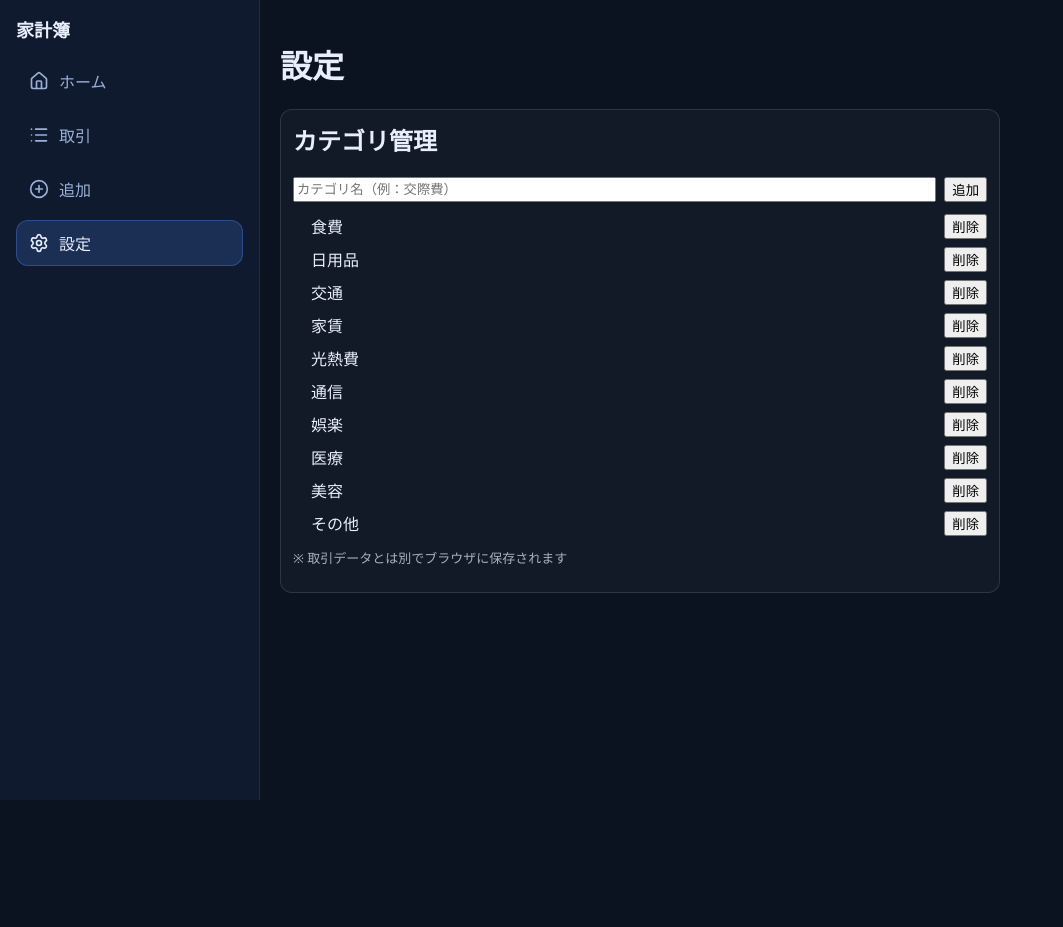
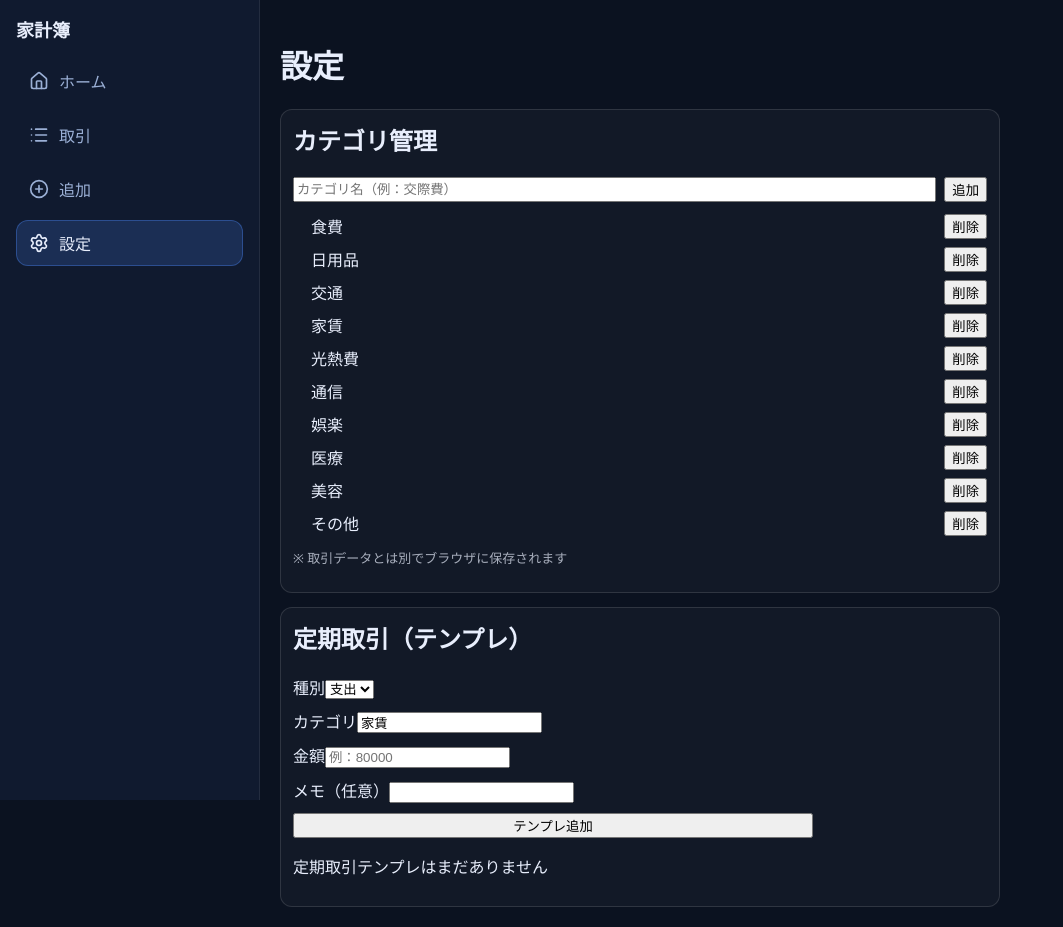
Before and after one commit to yusuketoyoda0716-hash/kakeibo-spa, a React (Vite) app: page /settings in a window 1280 px wide. Shown: the whole page, without its empty margins (0-1063 px from the left). Before the commit the page ends 800 px from the top, so only its background shows below. Built offline with nearby package versions, Linux system fonts and the light colour scheme.

Commit message:
feat: add recurring transactions templates and apply button

```diff
--- a/src/features/dashboard/DashboardPage.jsx
+++ b/src/features/dashboard/DashboardPage.jsx
@@ -1,23 +1,16 @@
-import { useMemo } from "react";
+import { useMemo, useState } from "react";
 import {
   ResponsiveContainer,
   PieChart,
   Pie,
   Tooltip,
   Cell,
-  BarChart,
-  Bar,
-  LineChart,
-  Line,
-  XAxis,
-  YAxis,
-  CartesianGrid,
-  Legend,
 } from "recharts";
 import { useTransactions } from "../transactions/hooks/useTransactions";
+import { useRecurring } from "../settings/hooks/useRecurring";
 
 function thisMonth() {
-  return new Date().toISOString().slice(0, 7); // "YYYY-MM"
+  return new Date().toISOString().slice(0, 7);
 }
 
 function toMonth(dateStr) {
@@ -38,13 +31,18 @@ const COLORS = [
 ];
 
 export default function DashboardPage() {
-  const { transactions } = useTransactions();
+  const { transactions, addTransactions } = useTransactions();
+  const { recurring } = useRecurring();
   const month = thisMonth();
 
+  const [applyMsg, setApplyMsg] = useState("");
+
+  // 今月の取引だけ抽出
   const filtered = useMemo(() => {
     return transactions.filter((t) => toMonth(t.date) === month);
   }, [transactions, month]);
 
+  // サマリー計算
   const summary = useMemo(() => {
     const income = filtered
       .filter((t) => t.type === "income")
@@ -61,6 +59,7 @@ export default function DashboardPage() {
     };
   }, [filtered]);
 
+  // 支出カテゴリ集計
   const byCategory = useMemo(() => {
     const map = new Map();
     for (const t of filtered) {
@@ -72,28 +71,39 @@ export default function DashboardPage() {
       .sort((a, b) => b.value - a.value);
   }, [filtered]);
 
-  const monthly = useMemo(() => {
-    // 全取引を YYYY-MM ごとに集計
-    const map = new Map();
+  // 定期取引を今月に反映
+  const applyRecurringForThisMonth = () => {
+    const monthKey = month;
 
-    for (const t of transactions) {
-      const m = String(t.date || "").slice(0, 7); // YYYY-MM
-      if (!m) continue;
+    const appliedIds = new Set(
+      transactions
+        .filter((t) => t.source === "recurring" && t.appliedMonth === monthKey)
+        .map((t) => t.recurringId)
+    );
 
-      if (!map.has(m)) map.set(m, { month: m, income: 0, expense: 0, balance: 0 });
+    const toAdd = recurring
+      .filter((r) => !appliedIds.has(r.id))
+      .map((r) => ({
+        id: crypto.randomUUID(),
+        date: `${monthKey}-01`,
+        type: r.type,
+        category: r.category,
+        amount: r.amount,
+        note: r.note || "",
+        createdAt: Date.now(),
+        source: "recurring",
+        recurringId: r.id,
+        appliedMonth: monthKey,
+      }));
 
-      const row = map.get(m);
-      if (t.type === "income") row.income += t.amount;
-      if (t.type === "expense") row.expense += t.amount;
+    if (toAdd.length === 0) {
+      setApplyMsg("今月はすでに反映済みです");
+      return;
     }
 
-    const rows = Array.from(map.values()).sort((a, b) => a.month.localeCompare(b.month));
-    for (const r of rows) r.balance = r.income - r.expense;
-
-    // 直近12ヶ月だけに絞る（ポートフォリオ的に見やすい）
-    return rows.slice(-12);
-  }, [transactions]);
-
+    addTransactions(toAdd);
+    setApplyMsg(`今月に ${toAdd.length} 件反映しました`);
+  };
 
   return (
     <div style={{ maxWidth: 900 }}>
@@ -115,6 +125,15 @@ export default function DashboardPage() {
         <Card title="収支" value={`${summary.balance.toLocaleString()}円`} />
       </div>
 
+      {/* 定期取引反映ボタン */}
+      <div style={{ display: "flex", gap: 10, alignItems: "center", marginBottom: 16 }}>
+        <button onClick={applyRecurringForThisMonth}>
+          今月の定期取引を反映
+        </button>
+        <span style={{ opacity: 0.75, fontSize: 13 }}>{applyMsg}</span>
+      </div>
+
+      {/* 円グラフ & ランキング */}
       <div
         style={{
           display: "grid",
@@ -122,7 +141,6 @@ export default function DashboardPage() {
           gap: 16,
         }}
       >
-        {/* 円グラフ */}
         <div
           style={{
             border: "1px solid rgba(255,255,255,0.12)",
@@ -145,7 +163,7 @@ export default function DashboardPage() {
                   <Pie data={byCategory} dataKey="value" nameKey="name">
                     {byCategory.map((entry, index) => (
                       <Cell
-                        key={`cell-${entry.name}`}
+                        key={entry.name}
                         fill={COLORS[index % COLORS.length]}
                       />
                     ))}
@@ -157,7 +175,6 @@ export default function DashboardPage() {
           )}
         </div>
 
-        {/* ランキング */}
         <div
           style={{
             border: "1px solid rgba(255,255,255,0.12)",
@@ -176,7 +193,10 @@ export default function DashboardPage() {
           ) : (
             <ol style={{ margin: 0, paddingLeft: 18, display: "grid", gap: 8 }}>
               {byCategory.slice(0, 8).map((c) => (
-                <li key={c.name} style={{ display: "flex", justifyContent: "space-between" }}>
+                <li
+                  key={c.name}
+                  style={{ display: "flex", justifyContent: "space-between" }}
+                >
                   <span>{c.name}</span>
                   <strong>{c.value.toLocaleString()}円</strong>
                 </li>
@@ -185,16 +205,6 @@ export default function DashboardPage() {
           )}
         </div>
       </div>
-
-      <p style={{ opacity: 0.7, marginTop: 14, fontSize: 13 }}>
-        ※ グラフはポートフォリオ向けに「支出カテゴリ内訳」を可視化しています
-      </p>
-
-      <style>{`
-        @media (max-width: 768px) {
-          .grid2 { grid-template-columns: 1fr; }
-        }
-      `}</style>
     </div>
   );
 }
--- a/src/features/settings/SettingsPage.jsx
+++ b/src/features/settings/SettingsPage.jsx
@@ -1,7 +1,9 @@
 import { useState } from "react";
 import { useCategories } from "./hooks/useCategories";
+import { useRecurring } from "./hooks/useRecurring";
 
 export default function SettingsPage() {
+  // カテゴリ
   const { categories, addCategory, removeCategory } = useCategories();
   const [name, setName] = useState("");
 
@@ -10,10 +12,33 @@ export default function SettingsPage() {
     setName("");
   };
 
+  // 定期取引（テンプレ）
+  const { recurring, addRecurring, deleteRecurring } = useRecurring();
+  const [rType, setRType] = useState("expense");
+  const [rCategory, setRCategory] = useState("家賃");
+  const [rAmount, setRAmount] = useState("");
+  const [rNote, setRNote] = useState("");
+
+  const onAddRecurring = () => {
+    const n = Number(rAmount);
+    if (!rCategory.trim() || !Number.isFinite(n) || n <= 0) return;
+
+    addRecurring({
+      type: rType,
+      category: rCategory.trim(),
+      amount: n,
+      note: rNote.trim(),
+    });
+
+    setRAmount("");
+    setRNote("");
+  };
+
   return (
     <div style={{ maxWidth: 720 }}>
       <h1>設定</h1>
 
+      {/* カテゴリ管理 */}
       <section
         style={{
           marginTop: 14,
@@ -40,7 +65,10 @@ export default function SettingsPage() {
         ) : (
           <ul style={{ paddingLeft: 18, margin: 0, display: "grid", gap: 8 }}>
             {categories.map((c) => (
-              <li key={c} style={{ display: "flex", justifyContent: "space-between" }}>
+              <li
+                key={c}
+                style={{ display: "flex", justifyContent: "space-between" }}
+              >
                 <span>{c}</span>
                 <button onClick={() => removeCategory(c)}>削除</button>
               </li>
@@ -52,6 +80,80 @@ export default function SettingsPage() {
           ※ 取引データとは別でブラウザに保存されます
         </p>
       </section>
+
+      {/* 定期取引（テンプレ） */}
+      <section
+        style={{
+          marginTop: 14,
+          border: "1px solid rgba(255,255,255,0.12)",
+          borderRadius: 12,
+          padding: 12,
+          background: "rgba(255,255,255,0.03)",
+        }}
+      >
+        <h2 style={{ marginTop: 0 }}>定期取引（テンプレ）</h2>
+
+        <div style={{ display: "grid", gap: 10, maxWidth: 520 }}>
+          <label>
+            種別
+            <select value={rType} onChange={(e) => setRType(e.target.value)}>
+              <option value="expense">支出</option>
+              <option value="income">収入</option>
+            </select>
+          </label>
+
+          <label>
+            カテゴリ
+            <input
+              value={rCategory}
+              onChange={(e) => setRCategory(e.target.value)}
+            />
+          </label>
+
+          <label>
+            金額
+            <input
+              inputMode="numeric"
+              value={rAmount}
+              onChange={(e) => setRAmount(e.target.value)}
+              placeholder="例：80000"
+            />
+          </label>
+
+          <label>
+            メモ（任意）
+            <input value={rNote} onChange={(e) => setRNote(e.target.value)} />
+          </label>
+
+          <button onClick={onAddRecurring}>テンプレ追加</button>
+        </div>
+
+        <div style={{ marginTop: 12 }}>
+          {recurring.length === 0 ? (
+            <p>定期取引テンプレはまだありません</p>
+          ) : (
+            <ul style={{ paddingLeft: 18, margin: 0, display: "grid", gap: 8 }}>
+              {recurring.map((r) => (
+                <li
+                  key={r.id}
+                  style={{
+                    display: "flex",
+                    justifyContent: "space-between",
+                    gap: 10,
+                  }}
+                >
+                  <span>
+                    {r.type === "expense" ? "支出" : "収入"} / {r.category} /{" "}
+                    {r.amount.toLocaleString()}円
+                    {r.note ? `（${r.note}）` : ""}
+                  </span>
+                  <button onClick={() => deleteRecurring(r.id)}>削除</button>
+                </li>
+              ))}
+            </ul>
+          )}
+        </div>
+      </section>
     </div>
   );
 }
--- /dev/null
+++ b/src/features/settings/hooks/useRecurring.js
@@ -0,0 +1,17 @@
+import { useLocalStorage } from "../../../shared/hooks/useLocalStorage";
+
+const STORAGE_KEY = "kakeibo:recurring";
+
+export function useRecurring() {
+  const [recurring, setRecurring] = useLocalStorage(STORAGE_KEY, []);
+
+  const addRecurring = (item) => {
+    setRecurring([{ ...item, id: crypto.randomUUID(), createdAt: Date.now() }, ...recurring]);
+  };
+
+  const deleteRecurring = (id) => {
+    setRecurring(recurring.filter((r) => r.id !== id));
+  };
+
+  return { recurring, addRecurring, deleteRecurring };
+}
--- a/src/features/transactions/hooks/useTransactions.js
+++ b/src/features/transactions/hooks/useTransactions.js
@@ -6,26 +6,27 @@ export function useTransactions() {
   const [transactions, setTransactions] = useLocalStorage(STORAGE_KEY, []);
 
   const addTransaction = (tx) => {
-    setTransactions([tx, ...transactions]);
+    setTransactions((prev) => [tx, ...prev]);
+  };
+
+  const addTransactions = (txs) => {
+    setTransactions((prev) => [...txs, ...prev]);
   };
 
   const deleteTransaction = (id) => {
-    setTransactions(transactions.filter((t) => t.id !== id));
+    setTransactions((prev) => prev.filter((t) => t.id !== id));
   };
 
   const updateTransaction = (id, patch) => {
-    setTransactions(
-      transactions.map((t) =>
-        t.id === id
-          ? { ...t, ...patch, updatedAt: Date.now() }
-          : t
-      )
+    setTransactions((prev) =>
+      prev.map((t) => (t.id === id ? { ...t, ...patch, updatedAt: Date.now() } : t))
     );
   };
 
   return {
     transactions,
     addTransaction,
+    addTransactions,
     deleteTransaction,
     updateTransaction,
   };
```
